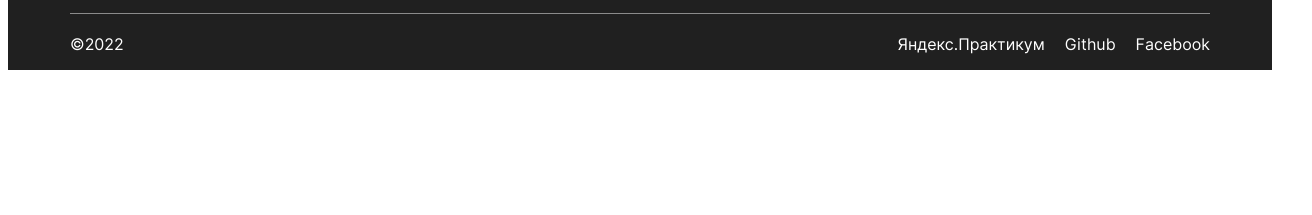
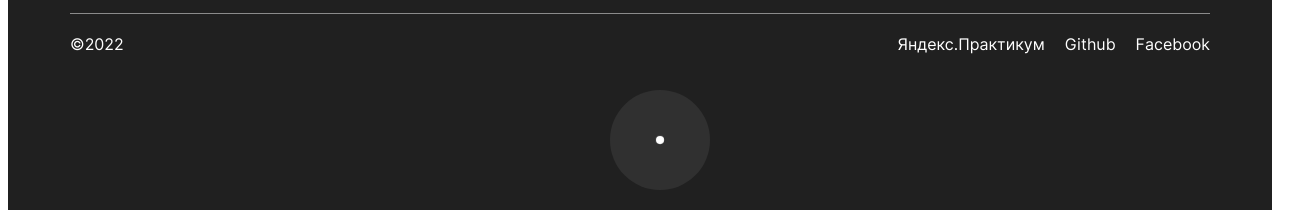
Before and after one commit to Andrey-Maystrenko/movies-explorer-frontend, a React (Create React App) app: page / in a window 1280 px wide. Shown: the part 3533-3748 px from the top of the page, 1312 px wide, since content can reach past the window. Before the commit the page ends 3611 px from the top, so only its background shows below. Built offline with nearby package versions, Linux system fonts and the light colour scheme.

Commit message:
diploma frontend main page improved and Preloader integrated

```diff
--- a/src/components/App/App.js
+++ b/src/components/App/App.js
@@ -1,5 +1,7 @@
 import React from "react";
 import "./App.css";
+import "../../index.css";
+import Preloader from "../../vendor/preloader/Preloader";
 import Header from "../Header/Header";
 import Footer from "../Footer/Footer";
 // import api from "../utils/api";
@@ -21,6 +23,7 @@ import Promo from "../Main/Promo/Promo";
 import NavTab from "../Main/NavTab/NavTab";
 import Techs from "../Main/Techs/Techs";
 import Portfolio from "../Main/Portfolio/Portfolio";
+import Profile from "../Profile/Profile"
 // import ProtectedRoute from "./ProtectedRoute";
 // import * as mestoAuth from "../utils/moviesAuth";
 
@@ -38,11 +41,6 @@ function App() {
             <AboutMe />
             <Portfolio />
           </Route>
-        </Switch>
-        {/* <Switch>
-          <Route exact path="/">
-            <AboutProject />
-          </Route>
           <Route path="/movies">
             <MoviesCardList />
           </Route>
@@ -50,21 +48,26 @@ function App() {
             <SavedMovies />
           </Route>
           <Route path="/profile">
-            <AboutMe />
+            <Profile />
           </Route>
           <Route path="/signin">
-            <Login handleLogin={handleLogin} />
+            {/* <Login handleLogin={handleLogin} /> */}
+            <Login />
             <Login />
           </Route>
           <Route path="/signup">
-            <Register handleRegister={handleRegister} />
+            {/* <Register handleRegister={handleRegister} /> */}
+            <Register />
             <Register />
           </Route>
+        </Switch>
+        {/* <Switch>
           <Route>
             {loggedIn ? <Redirect to="/main" /> : <Redirect to="/signup" />}
           </Route>
         </Switch> */}
         <Footer />
+        <Preloader />
         {/* <EditProfilePopup
           isOpen={isEditProfilePopupOpen}
           onClose={closeAllPopups}
--- a/src/components/Main/AboutMe/AboutMe.css
+++ b/src/components/Main/AboutMe/AboutMe.css
@@ -18,15 +18,21 @@
     border-radius: 10px;
 }
 
-.about-me__description {
-    width: 600px;
-}
-
 .subtitle-text {
     margin: 18px 0 0 0;
 }
 
 .about-me__description {
     margin: 26px 0 0 0;
-    height: 88px;
+    /* height: 88px; */
 }
+
+.links {
+    display: flex;
+    /* margin : 99px 0 0 0; */
+    margin : 77px 0 0 0;
+}
+
+.link {
+    margin: 0 20px 0 0;
+}
--- a/src/components/Main/NavTab/NavTab.js
+++ b/src/components/Main/NavTab/NavTab.js
@@ -1,7 +1,7 @@
 import React from "react";
 import "./NavTab.css";
 import "../../../index.css";
-import { Route, Switch, Link } from "react-router-dom";
+import { Route, Switch } from "react-router-dom";
 
 function NavTab() {
     return (
--- a/src/components/Main/Portfolio/Portfolio.css
+++ b/src/components/Main/Portfolio/Portfolio.css
@@ -1,12 +1,3 @@
-.links {
-    display: flex;
-    margin : 99px 0 0 0;
-}
-
-.link {
-    margin: 0 20px 0 0;
-}
-
 .poftolio__list {
     width         : 1140px;
     margin        : 101px auto 0;
--- a/src/index.css
+++ b/src/index.css
@@ -5,3 +5,4 @@
 @import url(../src/components/Main/Techs/Techs.css);
 @import url(../src//components/Main/AboutMe/AboutMe.css);
 @import url(../src/components/Main/Portfolio/Portfolio.css);
+@import url(../src/vendor/preloader/Preloader.css);
--- a/src/vendor/preloader/Preloader.css
+++ b/src/vendor/preloader/Preloader.css
@@ -1,88 +1,93 @@
 @keyframes preloader-inside-white {
     0% {
         -webkit-transform: scale(0, 0);
-        -moz-transform: scale(0, 0);
-        -ms-transform: scale(0, 0);
-        -o-transform: scale(0, 0);
-        transform: scale(0, 0);
+        -moz-transform   : scale(0, 0);
+        -ms-transform    : scale(0, 0);
+        -o-transform     : scale(0, 0);
+        transform        : scale(0, 0);
     }
+
     100% {
         -webkit-transform: scale(1, 1);
-        -moz-transform: scale(1, 1);
-        -ms-transform: scale(1, 1);
-        -o-transform: scale(1, 1);
-        transform: scale(1, 1);
+        -moz-transform   : scale(1, 1);
+        -ms-transform    : scale(1, 1);
+        -o-transform     : scale(1, 1);
+        transform        : scale(1, 1);
     }
 }
 
 @keyframes preloader-inside-red {
     0% {
         -webkit-transform: scale(0, 0);
-        -moz-transform: scale(0, 0);
-        -ms-transform: scale(0, 0);
-        -o-transform: scale(0, 0);
-        transform: scale(0, 0);
+        -moz-transform   : scale(0, 0);
+        -ms-transform    : scale(0, 0);
+        -o-transform     : scale(0, 0);
+        transform        : scale(0, 0);
     }
+
     30% {
         -webkit-transform: scale(0, 0);
-        -moz-transform: scale(0, 0);
-        -ms-transform: scale(0, 0);
-        -o-transform: scale(0, 0);
-        transform: scale(0, 0);
+        -moz-transform   : scale(0, 0);
+        -ms-transform    : scale(0, 0);
+        -o-transform     : scale(0, 0);
+        transform        : scale(0, 0);
     }
+
     100% {
         -webkit-transform: scale(1, 1);
-        -moz-transform: scale(1, 1);
-        -ms-transform: scale(1, 1);
-        -o-transform: scale(1, 1);
-        transform: scale(1, 1);
+        -moz-transform   : scale(1, 1);
+        -ms-transform    : scale(1, 1);
+        -o-transform     : scale(1, 1);
+        transform        : scale(1, 1);
     }
 }
 
 .preloader {
-    display: flex;
-    align-items: center;
+    display        : flex;
+    align-items    : center;
     justify-content: center;
-    width: 100%;
-    height: 100%;
-    z-index: 10;
-    padding: 20px;
+    width          : 100%;
+    height         : 100%;
+    z-index        : 10;
+    padding        : 20px;
 }
 
 .preloader__container {
-    width: 100px;
-    height: 100px;
+    width   : 100px;
+    height  : 100px;
     position: relative;
 }
 
 .preloader__round {
-    width: 100px;
-    height: 100px;
-    position: absolute;
-    top: 0;
-    left: 0;
-    background: #FF6838;
+    width        : 100px;
+    height       : 100px;
+    position     : absolute;
+    top          : 0;
+    left         : 0;
+    /* background: #FF6838; */
+    background   : #303030;
     border-radius: 50px;
 }
 
 .preloader__round::after,
 .preloader__round::before {
-    content: '';
-    width: 100px;
-    height: 100px;
-    position: absolute;
-    top: 0;
-    left: 0;
+    content      : '';
+    width        : 100px;
+    height       : 100px;
+    position     : absolute;
+    top          : 0;
+    left         : 0;
     border-radius: 50px;
 }
 
 .preloader__round::after {
     background: white;
-    animation: preloader-inside-white 1s ease-in-out infinite;
+    animation : preloader-inside-white 1s ease-in-out infinite;
 }
 
 .preloader__round::before {
-    z-index: 10;
-    background: #FF6838;
-    animation: preloader-inside-red 1s ease-in-out infinite;
+    z-index      : 10;
+    /* background: #FF6838; */
+    background   : #303030;
+    animation    : preloader-inside-red 1s ease-in-out infinite;
 }
```
